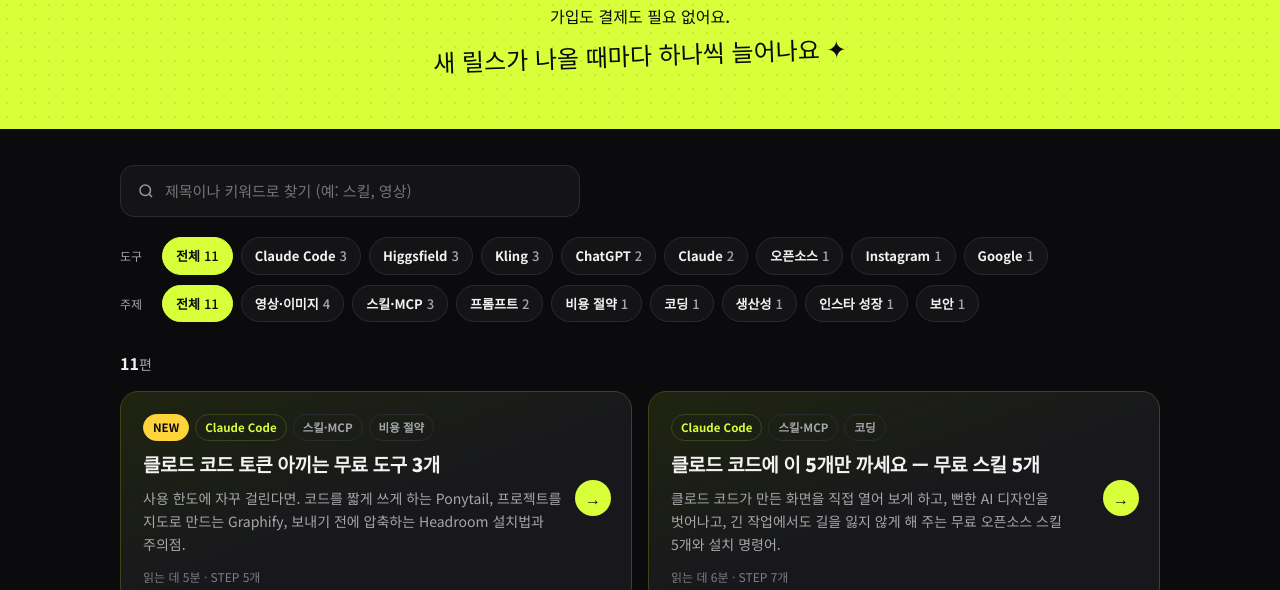
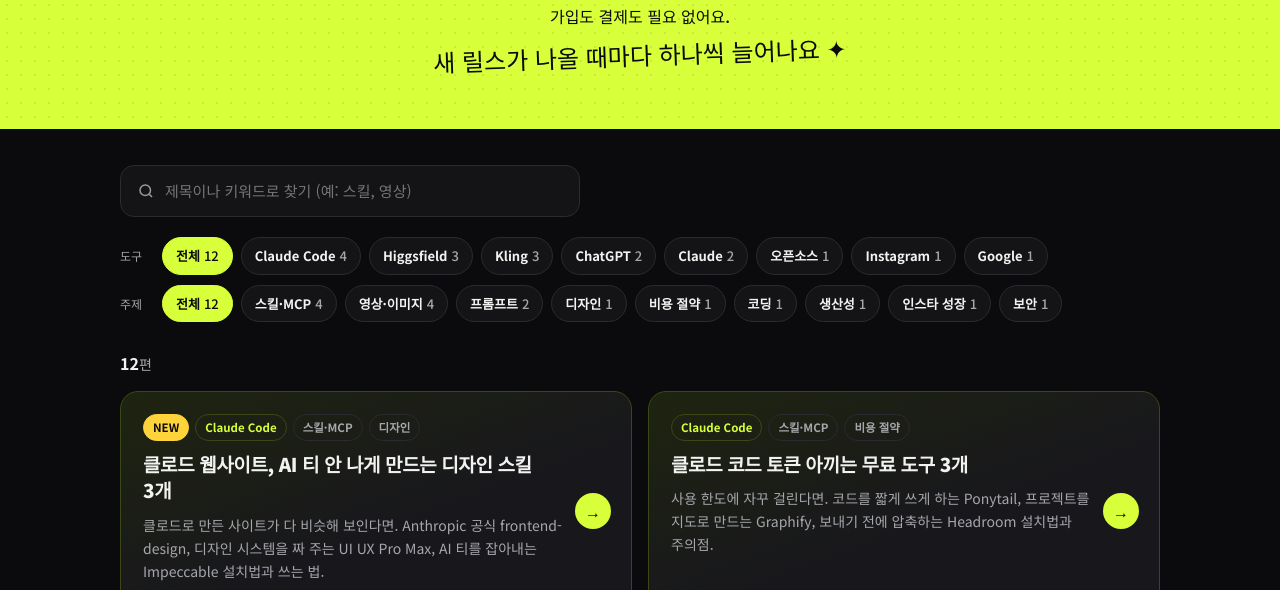
Before and after one commit to nerijel2018-spec/aiallfactory-guides, a plain HTML site: page index.html in a window 1280 px wide. Shown: the part 352-942 px from the top of the page. Drawn offline with Linux system fonts and the light colour scheme.

Commit message:
Day 5: 웹사이트 디자인 스킬 3개 가이드 추가

```diff
--- a/index.html
+++ b/index.html
@@ -152,7 +152,41 @@ const IG = "https://www.instagram.com/ai.allfactory/";
 /* ---------- 가이드 데이터 ---------- */
 const GUIDES = [
 {
-  id:"claude-token-save-3", hot:true, isNew:true,
+  id:"web-design-skills-3", hot:true, isNew:true,
+  title:"클로드 웹사이트, AI 티 안 나게 만드는 디자인 스킬 3개",
+  tools:["Claude Code"], topics:["스킬·MCP","디자인"],
+  excerpt:"클로드로 만든 사이트가 다 비슷해 보인다면. Anthropic 공식 frontend-design, 디자인 시스템을 짜 주는 UI UX Pro Max, AI 티를 잡아내는 Impeccable 설치법과 쓰는 법.",
+  date:"2026-11-25", min:5, keyword:"디자인",
+  intro:"<b>클로드로 만든 사이트, 다 똑같이 생겼죠?</b> <u>보라색 그라데이션, Inter 폰트, 아이콘 카드 세 개. AI가 기본으로 고르는 디자인이에요.</u> 아래 스킬 셋을 쓰면 확실히 달라져요. 셋 다 무료 오픈소스예요(2026년 11월 25일 깃허브에서 확인).",
+  prompt:{title:"클로드 코드에 붙여넣기", text:"<mark>[내 서비스 한 줄 설명]</mark> 랜딩 페이지를 만들어 줘.\n먼저 frontend-design 스킬로 이 주제에만 어울리는 콘셉트(폰트·색·레이아웃)를 3줄로 제안하고, 내가 고르면 그걸로 만들어 줘.\n다 만든 뒤에는 /impeccable critique 로 AI 티 나는 부분을 찾아 고쳐 줘."},
+  sections:[
+    {h:"한눈에 보기", html:`
+      <table class="tbl"><tr><th>#</th><th>이름</th><th>하는 일</th><th>라이선스</th></tr>
+      <tr><td>1</td><td>frontend-design</td><td>Anthropic 공식. 뻔한 AI 디자인 대신 주제에 맞는 콘셉트로 만들게 함</td><td>Apache-2.0</td></tr>
+      <tr><td>2</td><td>UI UX Pro Max</td><td>내 서비스에 맞는 디자인 시스템(패턴·스타일·색·폰트)을 자동 생성</td><td>MIT</td></tr>
+      <tr><td>3</td><td>Impeccable</td><td>AI 티 나는 디자인을 62가지 규칙으로 검사하고 다듬기</td><td>Apache-2.0</td></tr></table>
+      <p>새로 만들 땐 1·2번, 이미 만든 페이지를 다듬을 땐 3번이 잘 맞아요.</p>`},
+    {h:"frontend-design — Anthropic 공식", html:`
+      <p>Anthropic이 직접 만든 디자인 스킬이에요. 프론트엔드 작업을 하면 클로드가 알아서 이 스킬을 쓰고, 뻔한 템플릿 대신 주제에 맞는 폰트·색·레이아웃을 골라요.</p>
+      ${code("/plugin install frontend-design@claude-plugins-official")}
+      <p>설치 후에는 평소처럼 "카페 랜딩 페이지 만들어 줘"라고만 해도 적용돼요.</p>`},
+    {h:"UI UX Pro Max — 디자인 시스템 자동 생성", html:`
+      <p>서비스 설명을 읽고 어울리는 화면 패턴, 스타일, 색 조합, 폰트 조합을 한 번에 정해 줘요. README 기준 추론 규칙 194개, UI 스타일 80개를 갖고 있어요.</p>
+      ${code("/plugin marketplace add nextlevelbuilder/ui-ux-pro-max-skill\n/plugin install ui-ux-pro-max@ui-ux-pro-max-skill")}
+      <p>두 줄을 클로드 코드에 하나씩 입력하세요. 예: <code class="i">/ui-ux-pro-max 우리 스파 예약 페이지 만들어 줘</code></p>`},
+    {h:"Impeccable — AI 티 잡아내기", html:`
+      <p>Inter 폰트만 쓰기, 보라→파랑 그라데이션, 카드 안에 카드 같은 'AI 티'를 62가지 규칙으로 찾아내요. 명령어 24개로 더 과감하게(bolder), 차분하게(quieter), 마무리(polish)처럼 방향을 말로 지시할 수 있어요.</p>
+      ${code("npx impeccable install")}
+      <p>설치 후 도구를 새로고침하고 <code class="i">/impeccable init</code> 을 한 번 실행하세요. 그다음 <code class="i">/impeccable critique 랜딩 페이지</code> 처럼 쓰면 돼요.</p>`},
+    {h:"주의할 점", html:`
+      <ul><li>스킬은 남이 만든 코드예요. 설치 전에 각 저장소 README를 한 번 훑어보세요.</li>
+      <li>Impeccable 설치에는 Node.js(npx)가 필요해요.</li>
+      <li>디자인 스킬을 여러 개 동시에 켜면 지시가 겹칠 수 있어요. 하나씩 써 보고 맞는 걸 고르세요.</li></ul>`}
+  ],
+  sources:["github.com/anthropics/claude-plugins-official/tree/main/plugins/frontend-design","github.com/nextlevelbuilder/ui-ux-pro-max-skill","github.com/pbakaus/impeccable"]
+},
+{
+  id:"claude-token-save-3", hot:true,
   title:"클로드 코드 토큰 아끼는 무료 도구 3개",
   tools:["Claude Code"], topics:["스킬·MCP","비용 절약"],
   excerpt:"사용 한도에 자꾸 걸린다면. 코드를 짧게 쓰게 하는 Ponytail, 프로젝트를 지도로 만드는 Graphify, 보내기 전에 압축하는 Headroom 설치법과 주의점.",
```
